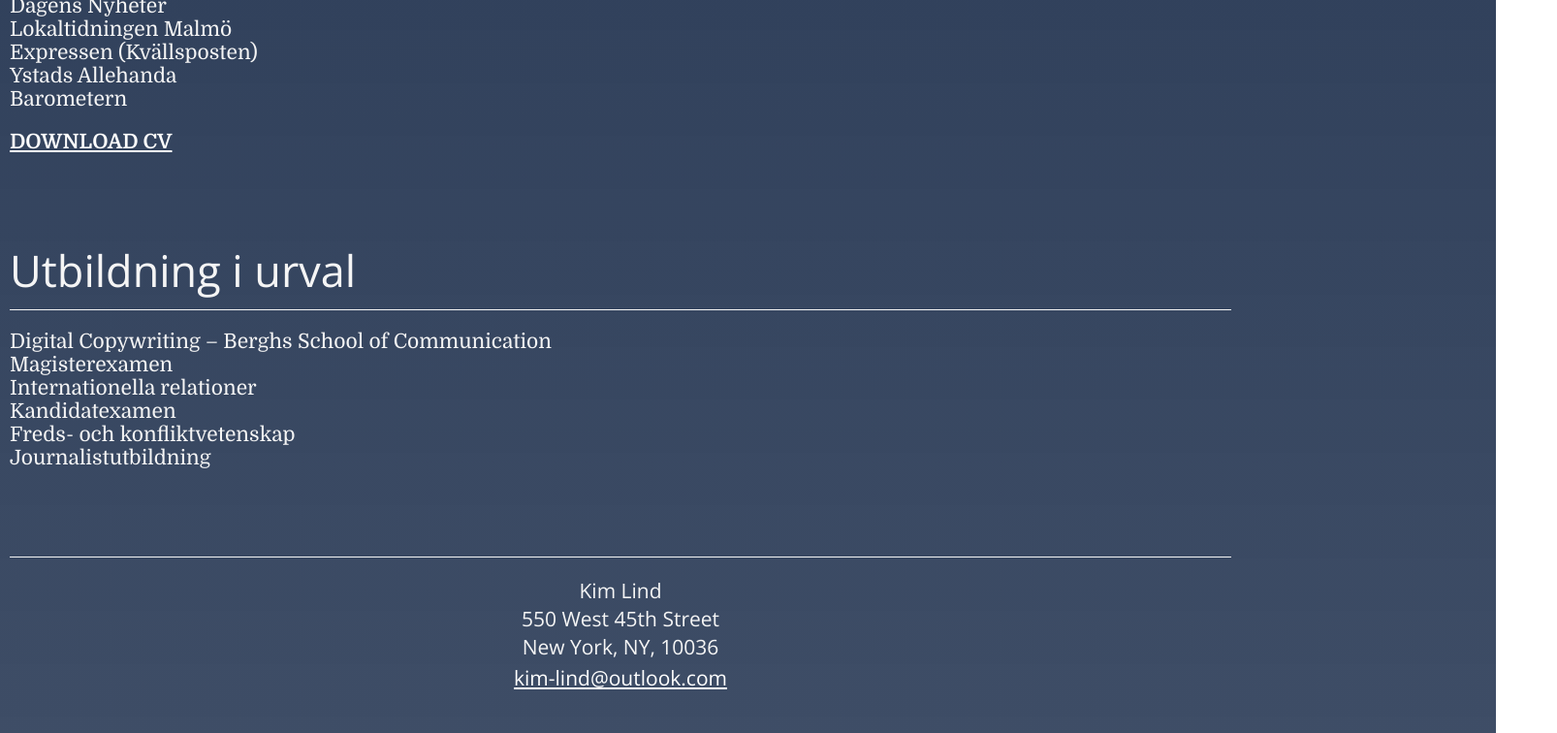
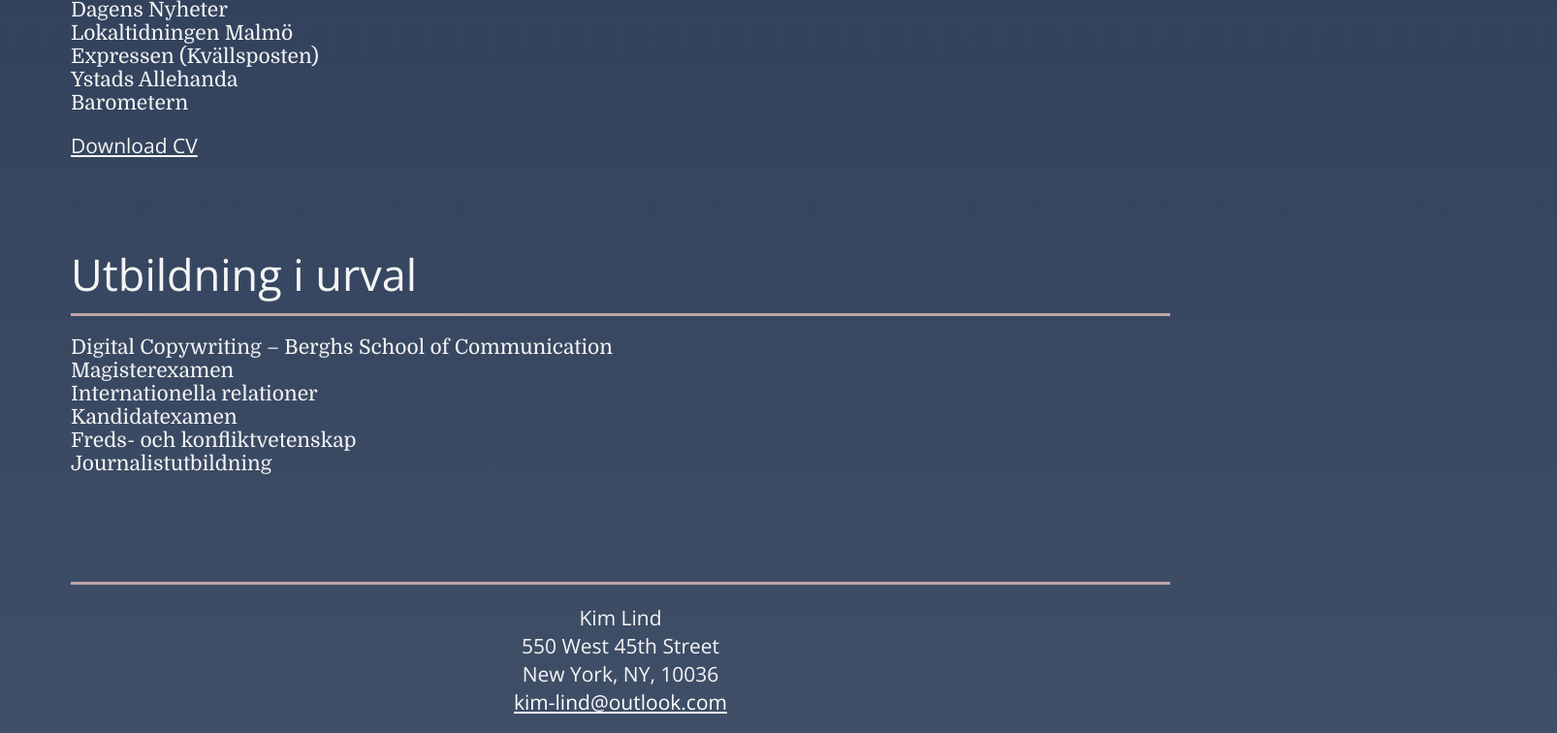
Before and after one commit to nehrwein/Kim_Portfolio, a React (Create React App) app in the folder code/: page / in a window 1280 px wide. Shown: the part 1520-2276 px from the top of the page at 97% size, 1606 px wide, since content can reach past the window. Built offline with nearby package versions, Linux system fonts and the light colour scheme.

Commit message:
refactor(styles): styling for scroll and margins

```diff
--- a/code/src/components/About/AboutElements.ts
+++ b/code/src/components/About/AboutElements.ts
@@ -1,6 +1,11 @@
 import styled from 'styled-components'
 
 export const AboutSection = styled.section`
+  @media (min-width: 668px) {
+    margin: 0 auto;
+    width: 90%;
+    padding-bottom: 90px;
+  }
 `
 
 export const AboutArticle = styled.article`
@@ -13,7 +18,7 @@ export const AboutHeadline = styled.h3`
   font-weight: 400;
   font-size: 25px;
   line-height: 34px;
-  border-bottom: 1px solid;
+  border-bottom: 3px solid var(--secondary);
   padding-bottom: 10px;
 
   @media (min-width: 668px) {
@@ -32,10 +37,9 @@ interface AlivsProps {
 }
 
 export const AboutListItem = styled.li<AlivsProps>`
-  font-family: 'Domine';
   font-style: normal;
   font-weight: ${({ highlight }) => highlight > -1 ? 700 : 400};
-  color: ${({ highlight }) => highlight > -1 ? 'white' : 'whitesmoke'};
+  color: ${({ highlight }) => highlight > -1 ? 'var(--secondary)' : 'whitesmoke'};
   font-size: 18px;
   line-height: 21px;
 
@@ -46,12 +50,12 @@ export const AboutListItem = styled.li<AlivsProps>`
 `
 
 export const PdfDownload = styled.a`
+  font-family: 'Open Sans';
   display: block;
-  color: white;
+  color: whitesmoke;
   margin-top: 20px;
-  font-family: 'Domine';
   font-style: normal;
-  font-weight: 700;
+  font-weight: 400;
   font-size: 18px;
   line-height: 21px;
 
--- a/code/src/components/Contact/ContactElements.ts
+++ b/code/src/components/Contact/ContactElements.ts
@@ -8,7 +8,7 @@ export const ContactContainer = styled.section`
   margin-top: 90px;
   margin-bottom: 250px;
   padding: 20px 0;
-  border-top: 1px solid;
+  border-top: 3px solid var(--secondary);
   font-family: 'Open Sans';
   font-style: normal;
   font-weight: 400;
@@ -28,6 +28,9 @@ export const ContactContainer = styled.section`
   @media (min-width: 668px) {
     font-size: 21px;
     line-height: 29px;
+    width: 90%;
+    margin: 0 auto;
+    padding-bottom: 250px;
   }
 `
 
--- a/code/src/components/Hero/HeroElements.ts
+++ b/code/src/components/Hero/HeroElements.ts
@@ -1,6 +1,7 @@
 import styled from "styled-components";
 
 export const HeroContainer = styled.div`
+  margin: 0 auto;
   display: grid;
   max-width: 100vw;
   grid-template-columns: 1fr;
--- a/code/src/components/Navbar/NavbarElements.ts
+++ b/code/src/components/Navbar/NavbarElements.ts
@@ -58,7 +58,7 @@ export const NavMenu = styled.ul`
 `
 
 export const NavItem = styled.li`
-  height: 80px;
+  height: 40px;
 `
 
 export const NavLinks = styled(Link)`
@@ -76,6 +76,6 @@ export const NavLinks = styled(Link)`
   line-height: 29px;
 
   &.active {
-    border-bottom: 3px solid blue;
+    border-bottom: 3px solid var(--secondary);
   }
 `
--- a/code/src/components/Navbar/index.tsx
+++ b/code/src/components/Navbar/index.tsx
@@ -21,7 +21,7 @@ const Navbar: React.FC<Props> = ({ toggle }) => {
                 smooth={true}
                 duration={500}
                 spy={true}
-                offset={0}
+                offset={-80}
               >
                 Home
             </NavLinks>
@@ -32,7 +32,7 @@ const Navbar: React.FC<Props> = ({ toggle }) => {
                 smooth={true}
                 duration={500}
                 spy={true}
-                offset={-40}
+                offset={0}
               >
                 About
             </NavLinks>
--- a/code/src/components/Sidebar/SidebarElements.ts
+++ b/code/src/components/Sidebar/SidebarElements.ts
@@ -47,6 +47,7 @@ export const SidebarMenu = styled.ul`
 `
 
 export const SidebarLink = styled(Link)`
+  font-family: 'Open Sans';
   display: flex;
   align-items: center;
   justify-content: center;
--- a/code/src/data/data.json
+++ b/code/src/data/data.json
@@ -33,7 +33,7 @@
         "Ystads Allehanda",
         "Barometern"
       ],
-      "download": "DOWNLOAD CV",
+      "download": "Download CV",
       "href": "/assets/CV_KL.pdf"
     },
     {
```
